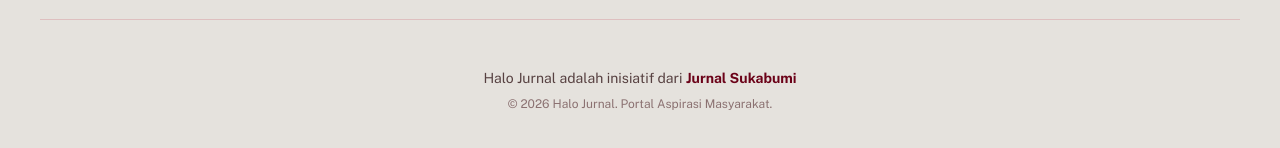
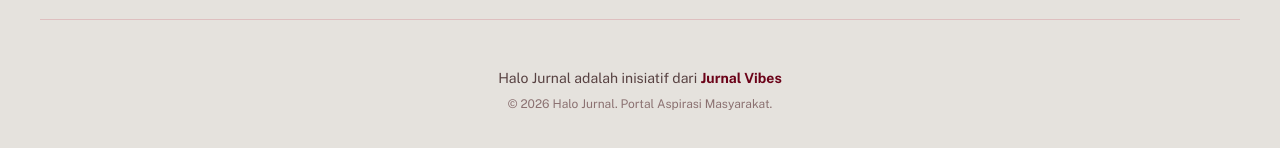
Before and after one commit to dmakapeli-prog/halo-jurnal-app, a Next.js app: page / in a window 1280 px wide. Shown: the part 1832-1980 px from the top of the page. Built offline with nearby package versions, Linux system fonts and the light colour scheme; no server answers; the database is empty.

Commit message:
fix: ganti Jurnal Sukabumi ke Jurnal Vibes di footer dengan link baru

```diff
--- a/components/Footer.tsx
+++ b/components/Footer.tsx
@@ -36,8 +36,8 @@ export default function Footer() {
       <div className="text-center flex flex-col items-center gap-2">
         <p className="font-['Public_Sans'] text-[13px] md:text-[14px] leading-[20px] text-[#574141]">
           Halo Jurnal adalah inisiatif dari{' '}
-          <a href="https://jurnal-sukabumi-portal.vercel.app/" target="_blank" rel="noreferrer" className="font-bold text-[#6b0218] hover:underline">
-            Jurnal Sukabumi
+          <a href="https://jurnal-vibes-app.vercel.app/" target="_blank" rel="noreferrer" className="font-bold text-[#6b0218] hover:underline">
+            Jurnal Vibes
           </a>
         </p>
         <p className="font-['Public_Sans'] text-[11px] md:text-[12px] leading-[16px] text-[#8b7171]">
```
